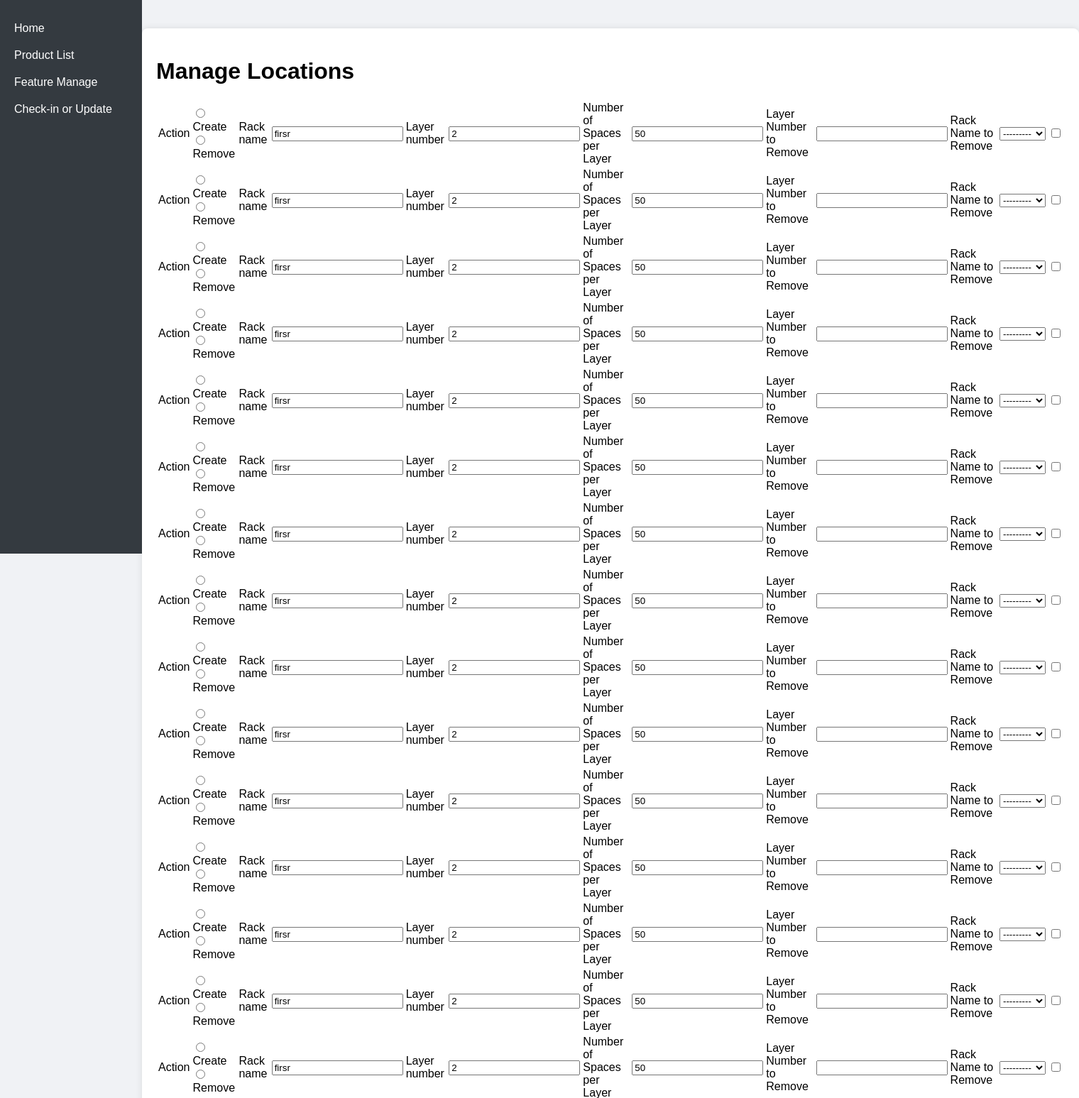
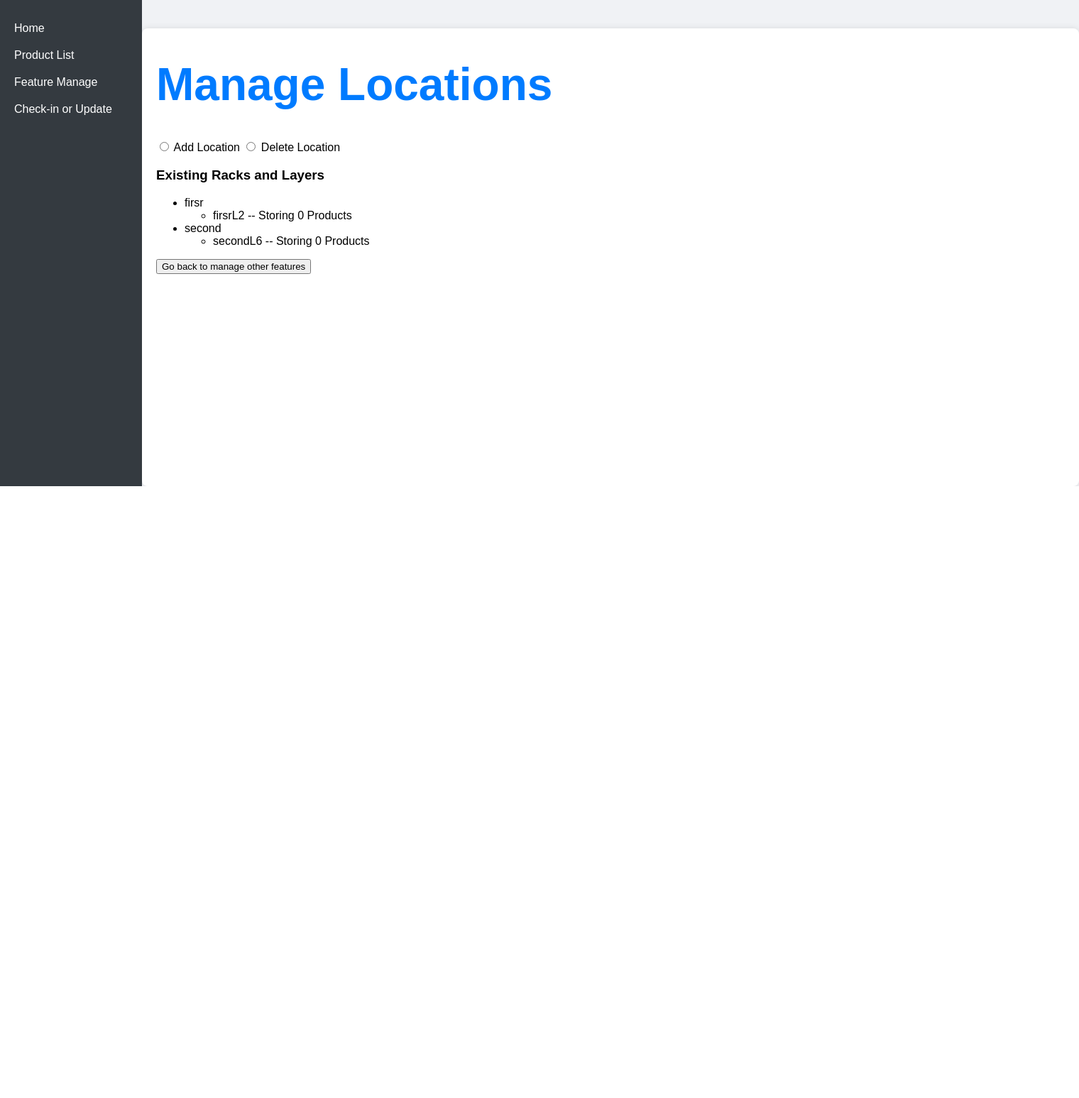
Before and after one commit to jefferyzj/RMASystem, a Django app: page /manage_locations/ in a window 1520 px wide. Shown: the part 115-1662 px from the top of the page at 71% size. After the commit the page ends 800 px from the top, so only its background shows below. Run offline with Django 5.2, Linux system fonts and the light colour scheme; data comes from the database, SQL or seed files in the repository; both versions use the stored data as it was after the commit.

Commit message:
alsmost finish feature manage, can add some update action to task and status manage.

```diff
--- a/proj1/RMASystem/product_management/forms.py
+++ b/proj1/RMASystem/product_management/forms.py
@@ -4,8 +4,9 @@ from crispy_forms.layout import Submit
 from .models import Product, Category, Status, Task, ProductTask, StatusTask, Location, StatusTransition, ProductStatus
 from django.db import transaction
 from .utilhelpers import PRIORITY_LEVEL_CHOICES
-from django.core.validators import RegexValidator
+from django.core.validators import RegexValidator, MinValueValidator
 from django.forms import modelformset_factory
+
 
 class BaseForm(forms.ModelForm):
     def __init__(self, *args, **kwargs):
@@ -130,69 +131,33 @@ class ProductTaskForm(BaseForm):
         fields = ['product', 'task', 'result', 'note', 'is_completed', 'is_skipped', 'is_predefined']
 
 
-class LocationForm(BaseForm):
-    action = forms.ChoiceField(choices=[('create', 'Create'), ('remove', 'Remove')], widget=forms.RadioSelect, label="Action")
-    num_spaces_per_layer = forms.IntegerField(required=False, label="Number of Spaces per Layer", initial=50)
-    remove_layer_number = forms.IntegerField(required=False, label="Layer Number to Remove")
+class LocationForm(forms.ModelForm):
+    num_spaces_per_layer = forms.IntegerField(required=False, label="Number of Spaces per Layer", initial=60)
+    remove_layer_number = forms.ChoiceField(required=False, label="Layer Number to Remove")
     remove_rack_name = forms.ModelChoiceField(queryset=Location.objects.values_list('rack_name', flat=True).distinct(), required=False, label="Rack Name to Remove")
 
     class Meta:
         model = Location
-        fields = ['action', 'rack_name', 'layer_number', 'num_spaces_per_layer', 'remove_layer_number', 'remove_rack_name']
+        fields = ['rack_name', 'layer_number', 'num_spaces_per_layer', 'remove_layer_number', 'remove_rack_name']
 
-    def clean(self):
-        cleaned_data = super().clean()
-        action = cleaned_data.get('action')
-        rack_name = cleaned_data.get('rack_name')
-        layer_number = cleaned_data.get('layer_number')
-        remove_layer_number = cleaned_data.get('remove_layer_number')
-        remove_rack_name = cleaned_data.get('remove_rack_name')
+    def __init__(self, *args, **kwargs):
+        super().__init__(*args, **kwargs)
+        self.fields['layer_number'].widget.attrs.update({'min': 1})
+        self.fields['layer_number'].validators.append(MinValueValidator(1))
 
-        if action == 'remove':
-            if remove_layer_number and not rack_name:
-                raise forms.ValidationError("You must specify a rack name when removing a layer.")
-            if remove_layer_number:
-                # Check if there are any locations in this layer that store products
-                if Location.objects.filter(rack_name=rack_name, layer_number=remove_layer_number, product__isnull=False).exists():
-                    raise forms.ValidationError("Cannot remove locations in this layer because some locations store products.")
-            if remove_rack_name:
-                # Check if there are any locations in this rack that store products
-                if Location.objects.filter(rack_name=remove_rack_name, product__isnull=False).exists():
-                    raise forms.ValidationError("Cannot remove locations in this rack because some locations store products.")
-        elif action == 'create':
-            if not rack_name or not layer_number:
-                raise forms.ValidationError("You must specify both a rack name and a layer number when creating locations.")
-            # Check if the rack name and layer already exist
-            if Location.objects.filter(rack_name=rack_name, layer_number=layer_number).exists():
-                raise forms.ValidationError("Locations with the specified rack name and layer already exist.")
-
-        return cleaned_data
-
-    @transaction.atomic
-    def save(self, commit=True):
-        location = super().save(commit=False)
-        action = self.cleaned_data.get('action')
-        if commit:
-            num_spaces_per_layer = self.cleaned_data.get('num_spaces_per_layer') or 50
-            remove_layer_number = self.cleaned_data.get('remove_layer_number')
-            remove_rack_name = self.cleaned_data.get('remove_rack_name')
-
-            if action == 'remove':
-                if remove_layer_number:
-                    # Remove all locations in the specified layer of the rack
-                    Location.objects.filter(rack_name=location.rack_name, layer_number=remove_layer_number, product__isnull=True).delete()
-                elif remove_rack_name:
-                    # Remove all locations in the specified rack
-                    Location.objects.filter(rack_name=remove_rack_name, product__isnull=True).delete()
-            elif action == 'create':
-                # Create new locations
-                for space in range(1, num_spaces_per_layer + 1):
-                    Location.objects.create(
-                        rack_name=location.rack_name,
-                        layer_number=location.layer_number,
-                        space_number=space
-                    )
-        return location
+        if 'remove_rack_name' in self.data:
+            try:
+                rack_name = self.data.get('remove_rack_name')
+                print(rack_name)
+                self.fields['remove_layer_number'].choices = [
+                    (layer, layer) for layer in Location.objects.filter(rack_name=rack_name).values_list('layer_number', flat=True).distinct()
+                ]
+            except (ValueError, TypeError):
+                pass  # invalid input from the client; ignore and fallback to empty queryset
+        elif self.instance.pk:
+            self.fields['remove_layer_number'].choices = [
+                (layer, layer) for layer in Location.objects.filter(rack_name=self.instance.rack_name).values_list('layer_number', flat=True).distinct()
+            ]
 
 class StatusTransitionForm(forms.ModelForm):
     new_status_name = forms.CharField(max_length=100, required=False, label="Or Create New Status")
--- a/proj1/RMASystem/product_management/static/css/styles.css
+++ b/proj1/RMASystem/product_management/static/css/styles.css
@@ -95,3 +95,18 @@ main {
 .hidden {
     display: none;
 }
+
+/* Style for the clickable title */
+.clickable-title {
+    color: #007bff; /* Primary blue color */
+    text-decoration: none;
+    font-size: 2em; /* Larger font size */
+    font-weight: bold; /* Bold text */
+    display: inline-block;
+    margin-bottom: 20px; /* Space below the title */
+}
+
+.clickable-title:hover {
+    text-decoration: underline; /* Underline on hover */
+    color: #0056b3; /* Darker blue on hover */
+}
--- a/proj1/RMASystem/product_management/templates/manage_categories.html
+++ b/proj1/RMASystem/product_management/templates/manage_categories.html
@@ -71,7 +71,8 @@
 {% endblock %}
 
 {% block content %}
-<h1>Manage Categories</h1>
+<h1><a href="{% url 'manage_categories' %}" class="clickable-title" title="Manage Category">Manage Category</a></h1>
+
 
 <div id="message-container">
     {% if messages %}
--- a/proj1/RMASystem/product_management/templates/manage_locations.html
+++ b/proj1/RMASystem/product_management/templates/manage_locations.html
@@ -4,7 +4,26 @@
 
 {% block extra_head %}
 <script>
+    function toggleLocationAction() {
+        const selectedLocationAction = document.querySelector('input[name="location_action"]:checked');
+        if (selectedLocationAction) {
+            document.querySelectorAll('.location-action-section').forEach(section => {
+                section.style.display = 'none';
+            });
+            const activeSection = document.getElementById(`${selectedLocationAction.value}-location-section`);
+            if (activeSection) {
+                activeSection.style.display = 'block';
+                console.log(`Active section: ${activeSection.id}`);
+            }
+        } else {
+            document.getElementById('display-location-section').style.display = 'block';
+        }
+    }
+
     document.addEventListener('DOMContentLoaded', function() {
+        // Trigger change event on page load to set initial visibility
+        toggleLocationAction();
+
         // Display messages and handle redirection
         const messageContainer = document.querySelector('.messages');
         if (messageContainer && messageContainer.children.length > 0) {
@@ -19,12 +38,38 @@
                 window.location.href = "{% url 'manage_locations' %}";
             }, 3000);
         }
+
+        // Add event listeners to radio buttons
+        const locationActionRadios = document.querySelectorAll('input[name="location_action"]');
+        locationActionRadios.forEach(radio => {
+            radio.addEventListener('change', toggleLocationAction);
+        });
+
+        // Update layer number choices based on selected rack name
+        const removeRackNameField = document.querySelector('select[name="remove_rack_name"]');
+        const removeLayerNumberField = document.querySelector('select[name="remove_layer_number"]');
+        if (removeRackNameField) {
+            removeRackNameField.addEventListener('change', function() {
+                const rackName = this.value;
+                fetch(`{% url 'get_layers_for_rack' %}?rack_name=${rackName}`)
+                    .then(response => response.json())
+                    .then(data => {
+                        removeLayerNumberField.innerHTML = '';
+                        data.layers.forEach(layer => {
+                            const option = document.createElement('option');
+                            option.value = layer.layer_number;
+                            option.textContent = `Layer ${layer.layer_number} - ${layer.product_count} Products`;
+                            removeLayerNumberField.appendChild(option);
+                        });
+                    });
+            });
+        }
     });
 </script>
 {% endblock %}
 
 {% block content %}
-<h1>Manage Locations</h1>
+<h1><a href="{% url 'manage_locations' %}" class="clickable-title" title="Manage Location">Manage Locations</a></h1>
 
 <div id="message-container">
     {% if messages %}
@@ -38,28 +83,53 @@
     {% endif %}
 </div>
 
-<form method="post">
+<div>
+    <label><input type="radio" name="location_action" value="add" title="Add Location"> Add Location</label>
+    <label><input type="radio" name="location_action" value="delete" title="Delete Location"> Delete Location</label>
+</div>
+
+<div id="display-location-section" class="location-action-section" style="display: block;">
+    <h3>Existing Racks and Layers</h3>
+    <ul>
+
+        {% for rack in racks %}
+            <li>{{ rack.rack_name }}</li>
+            <ul>
+                {% for layer in rack.layers %}
+                    <li>{{ rack.rack_name }}L{{ layer.layer_number }} -- Storing {{ layer.product_count }} Products</li>
+                {% endfor %}
+            </ul>
+        {% endfor %}
+    </ul>
+</div>
+
+<form method="post" id="add-location-form">
     {% csrf_token %}
-    {{ formset.management_form }}
-    <table>
-        {% for form in formset %}
-            <tr>
-                <td><label for="{{ form.action.id_for_label }}">{{ form.action.label }}</label></td>
-                <td>{{ form.action }}</td>
-                <td><label for="{{ form.rack_name.id_for_label }}">{{ form.rack_name.label }}</label></td>
-                <td>{{ form.rack_name }}</td>
-                <td><label for="{{ form.layer_number.id_for_label }}">{{ form.layer_number.label }}</label></td>
-                <td>{{ form.layer_number }}</td>
-                <td><label for="{{ form.num_spaces_per_layer.id_for_label }}">{{ form.num_spaces_per_layer.label }}</label></td>
-                <td>{{ form.num_spaces_per_layer }}</td>
-                <td><label for="{{ form.remove_layer_number.id_for_label }}">{{ form.remove_layer_number.label }}</label></td>
-                <td>{{ form.remove_layer_number }}</td>
-                <td><label for="{{ form.remove_rack_name.id_for_label }}">{{ form.remove_rack_name.label }}</label></td>
-                <td>{{ form.remove_rack_name }}</td>
-                <td>{{ form.DELETE }}</td>
-            </tr>
-        {% endfor %}
-    </table>
-    <button type="submit" title="Save to update locations">Save to update locations</button>
+    <input type="hidden" name="location_action" value="add">
+    <div id="add-location-section" class="location-action-section" style="display: none;">
+        <h3>Add Location</h3>
+        <label for="{{ form.rack_name.id_for_label }}">{{ form.rack_name.label }}</label>
+        {{ form.rack_name }}
+        <label for="{{ form.layer_number.id_for_label }}">{{ form.layer_number.label }}</label>
+        {{ form.layer_number }}
+        <label for="{{ form.num_spaces_per_layer.id_for_label }}">{{ form.num_spaces_per_layer.label }}</label>
+        {{ form.num_spaces_per_layer }}
+        <button type="submit" name="location_action" value="add" title="Save to add location">Save to add location</button>
+    </div>
 </form>
+
+<form method="post" id="delete-location-form">
+    {% csrf_token %}
+    <input type="hidden" name="location_action" value="delete">
+    <div id="delete-location-section" class="location-action-section" style="display: none;">
+        <h3>Delete Location</h3>
+        <label for="{{ form.remove_rack_name.id_for_label }}">{{ form.remove_rack_name.label }}</label>
+        {{ form.remove_rack_name }}
+        <label for="{{ form.remove_layer_number.id_for_label }}">{{ form.remove_layer_number.label }}</label>
+        {{ form.remove_layer_number }}
+        <button type="submit" name="location_action" value="delete" title="Save to delete location">Save to delete location</button>
+    </div>
+</form>
+
+<button onclick="window.location.href='{% url 'feature_manage' %}'" title="Go back to manage other features">Go back to manage other features</button>
 {% endblock %}
--- a/proj1/RMASystem/product_management/templates/manage_statuses.html
+++ b/proj1/RMASystem/product_management/templates/manage_statuses.html
@@ -48,6 +48,8 @@
 
 {% block content %}
 <h1>Manage Statuses</h1>
+<h1><a href="{% url 'manage_statuses' %}" class="clickable-title" title="Manage Status">Manage Status</a></h1>
+
 
 <div id="message-container">
     {% if messages %}
--- a/proj1/RMASystem/product_management/templates/manage_tasks.html
+++ b/proj1/RMASystem/product_management/templates/manage_tasks.html
@@ -111,7 +111,8 @@
 {% endblock %}
 
 {% block content %}
-<h1>Manage Tasks</h1>
+<h1><a href="{% url 'manage_tasks' %}" class="clickable-title" title="Manage Task">Manage Task</a></h1>
+
 
 <div id="message-container">
     {% if messages %}
--- a/proj1/RMASystem/product_management/urls.py
+++ b/proj1/RMASystem/product_management/urls.py
@@ -9,6 +9,7 @@ from .views import (
     get_predefined_tasks,
     get_order_choices,
     fetch_categories,
+    get_layers_for_rack,
     ManageCategoriesView,
     ManageStatusesView,
     ManageTasksView,
@@ -24,6 +25,7 @@ urlpatterns = [
     path('get_predefined_tasks/', get_predefined_tasks, name='get_predefined_tasks'),
     path('get_order_choices/', get_order_choices, name='get_order_choices'),
     path('fetch_categories/', fetch_categories, name='fetch_categories'),
+    path('get_layers_for_rack/', get_layers_for_rack, name='get_layers_for_rack'),
     path('manage_categories/', ManageCategoriesView.as_view(), name='manage_categories'),
     path('manage_statuses/', ManageStatusesView.as_view(), name='manage_statuses'),
     path('manage_tasks/', ManageTasksView.as_view(), name='manage_tasks'),
--- a/proj1/RMASystem/product_management/views.py
+++ b/proj1/RMASystem/product_management/views.py
@@ -10,7 +10,11 @@ from django.contrib import messages
 from django.http import JsonResponse
 from .forms import CategoryFormSet, StatusFormSet, TaskFormSet, LocationFormSet, StatusTaskFormSet
 from .utilhelpers import PRIORITY_LEVEL_CHOICES
+from django.db import models
 from django.db.models import Count
+from django.http import JsonResponse
+from django.views.decorators.http import require_GET
+from .models import Location
 
 def home_view(request):
     return render(request, 'base.html')
@@ -424,22 +428,80 @@ class ManageLocationsView(View):
     template_name = 'manage_locations.html'
 
     def get(self, request):
-        print("ManageLocationsView GET request")
-        formset = LocationFormSet(queryset=Location.objects.all())
-        print("Rendering manage_locations.html template")
-        return render(request, self.template_name, {'formset': formset})
+        form = LocationForm()
+        racks = Location.objects.values('rack_name').annotate(
+            layers=models.Count('layer_number', distinct=True)
+        ).order_by('rack_name')
+        rack_layers = []
+        for rack in racks:
+            layers = Location.objects.filter(rack_name=rack['rack_name']).values('layer_number').annotate(
+                product_count=models.Count('product', filter=models.Q(product__isnull=False))
+            ).order_by('layer_number')
+            rack_layers.append({
+                'rack_name': rack['rack_name'],
+                'layers': layers
+            })
+        return render(request, self.template_name, {
+            'form': form,
+            'racks': rack_layers
+        })
 
     def post(self, request):
-        print("ManageLocationsView POST request")
-        formset = LocationFormSet(request.POST)
-        if formset.is_valid():
-            formset.save()
-            messages.success(request, 'Locations updated successfully.')
-            print("Locations updated successfully")
-        else:
-            messages.error(request, 'Error updating locations.')
-            print("Error updating locations")
-        return render(request, self.template_name, {'formset': formset})
+        form = LocationForm(request.POST)
+        location_action = request.POST.get('location_action')
+        if location_action == 'add':
+            if form.is_valid():
+                rack_name = form.cleaned_data.get('rack_name')
+                layer_number = form.cleaned_data.get('layer_number')
+                num_spaces_per_layer = form.cleaned_data.get('num_spaces_per_layer') or 60
+
+                if not rack_name or not layer_number:
+                    messages.error(request, "You must specify both a rack name and a layer number when creating locations.")
+                elif Location.objects.filter(rack_name=rack_name, layer_number=layer_number).exists():
+                    messages.error(request, "Locations with the specified rack name and layer already exist.")
+                else:
+                    for space in range(1, num_spaces_per_layer + 1):
+                        Location.objects.create(
+                            rack_name=rack_name,
+                            layer_number=layer_number,
+                            space_number=space
+                        )
+                    messages.success(request, 'Location(s) created successfully.')
+                    return redirect('manage_locations')
+            else:
+                messages.error(request, 'Error creating location(s).')
+        elif location_action == 'delete':
+            if form.is_valid():
+                rack_name = form.cleaned_data.get('remove_rack_name')
+                layer_number = form.cleaned_data.get('remove_layer_number')
+
+                if not rack_name or not layer_number:
+                    messages.error(request, "You must specify both a rack name and a layer number when removing locations.")
+                elif Location.objects.filter(rack_name=rack_name, layer_number=layer_number, product__isnull=False).exists():
+                    messages.error(request, "Cannot remove locations in this layer because some locations store products.")
+                else:
+                    Location.objects.filter(rack_name=rack_name, layer_number=layer_number, product__isnull=True).delete()
+                    messages.success(request, 'Location(s) removed successfully.')
+                    return redirect('manage_locations')
+            else:
+                messages.error(request, 'Error removing location(s).')
+
+        racks = Location.objects.values('rack_name').annotate(
+            layers=models.Count('layer_number', distinct=True)
+        ).order_by('rack_name')
+        rack_layers = []
+        for rack in racks:
+            layers = Location.objects.filter(rack_name=rack['rack_name']).values('layer_number').annotate(
+                product_count=models.Count('product', filter=models.Q(product__isnull=False))
+            ).order_by('layer_number')
+            rack_layers.append({
+                'rack_name': rack['rack_name'],
+                'layers': layers
+            })
+        return render(request, self.template_name, {
+            'form': form,
+            'racks': rack_layers
+        })
 
 def get_predefined_tasks(request):
     """
@@ -473,3 +535,13 @@ def fetch_categories(request):
         data = [{'name': category.name, 'product_count': category.product_count} for category in categories]
         return JsonResponse(data, safe=False)
     return JsonResponse({'error': 'Invalid request'}, status=400)
+
+@require_GET
+def get_layers_for_rack(request):
+    rack_name = request.GET.get('rack_name')
+    if rack_name:
+        layers = Location.objects.filter(rack_name=rack_name).values('layer_number').annotate(
+            product_count=models.Count('product', filter=models.Q(product__isnull=False))
+        ).distinct()
+        return JsonResponse({'layers': list(layers)})
+    return JsonResponse({'layers': []})
```
Also changed, not shown: proj1/RMASystem/db.sqlite3.
